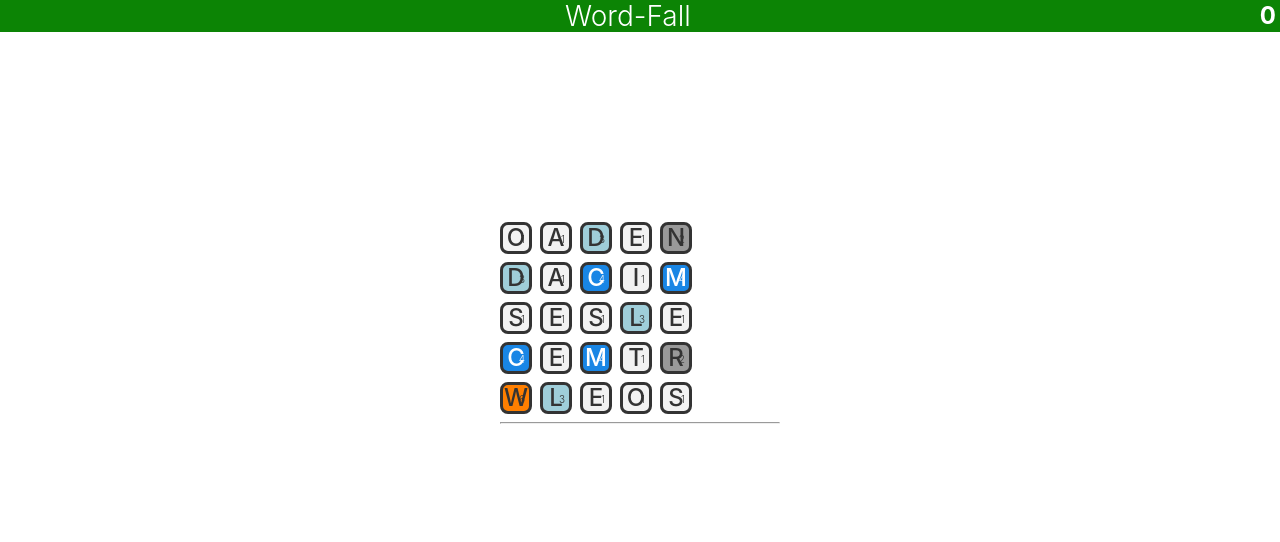
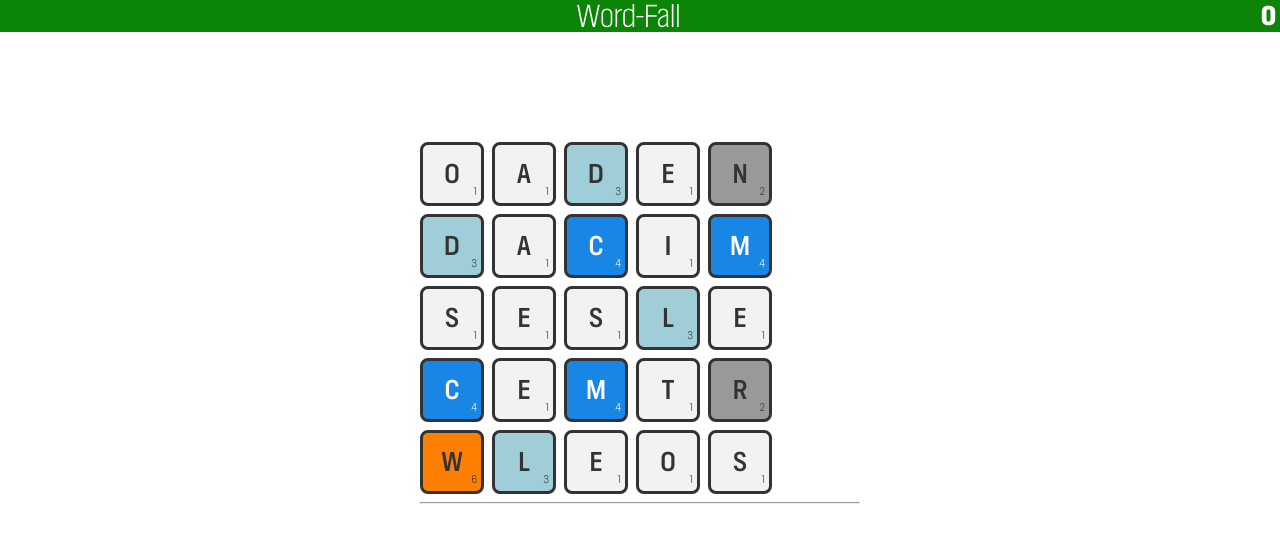
Before and after one commit to thinkle/boggle-fall, a Svelte app in the folder boggle-fall/: page / in a window 1280 px wide. Shown: the top 542 px of the page. Built offline with nearby package versions, Linux system fonts and the light colour scheme.

Commit message:
Move font to :root; change tile  size on desktop

```diff
--- a/boggle-fall/src/App.svelte
+++ b/boggle-fall/src/App.svelte
@@ -186,6 +186,9 @@
 </div>
 
 <style>
+  :root {
+    font-family:'Bild Variable Web',sans-serif;
+  }
   .score-box {
     min-width: 80px;
     height: 1.5em;
@@ -196,6 +199,10 @@
     margin-top: 36px;
   }
   @media screen and (width > 1000px) {
+    :root {
+      --block-width: calc(min(64px,12vw));
+      --block-height: var(--block-width);
+    }
   .center {
     display: flex;
     justify-content: center;
@@ -233,7 +240,7 @@
     :root {
       --block-width : 13vw;
       --block-height: 13vw;
-      font-family:'Bild Variable Web',sans-serif;
+
     }
     .wrap {
       width: 100vw;
```
